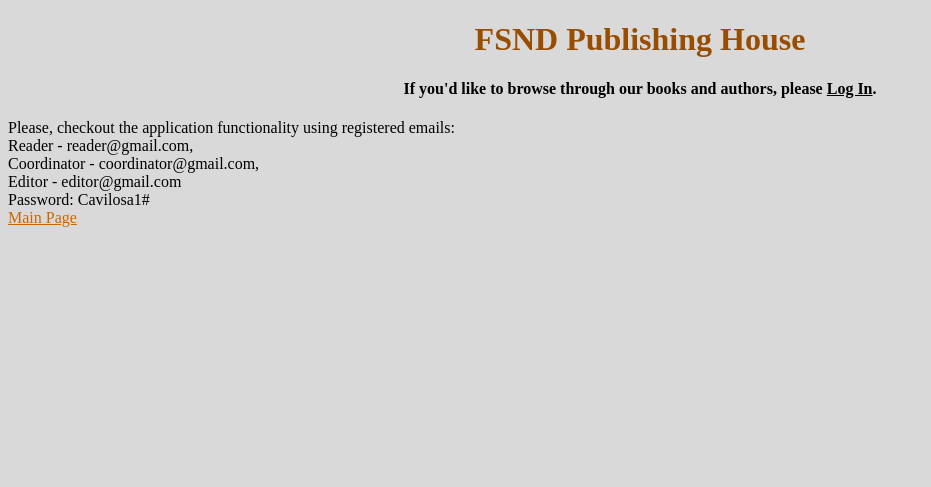
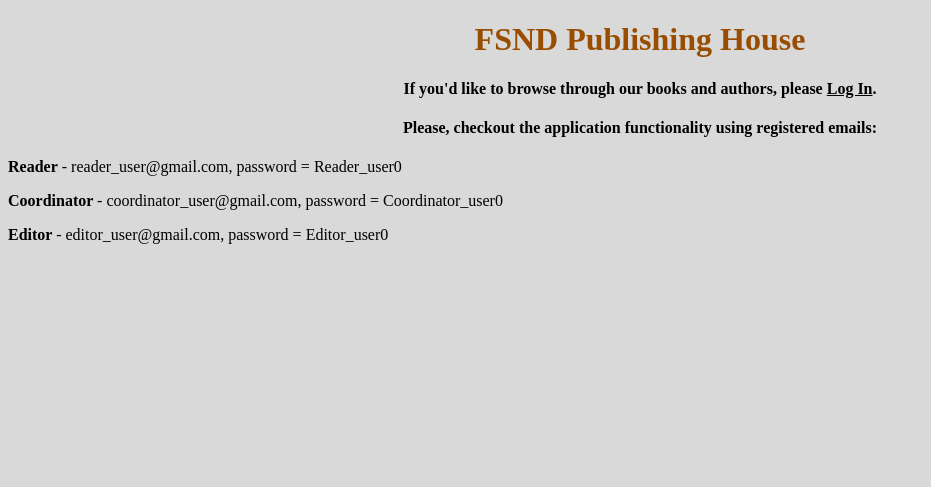
Before and after one commit to cavilosa/Publishing-House, a Flask app: page / in a window 1280 px wide. Shown: the top 487 px of the page, without its empty margins (0-931 px from the left). Run offline with Flask 2, Linux system fonts and the light colour scheme.

Commit message:
Updated with new signIn information

```diff
--- a/templates/layouts/main.html
+++ b/templates/layouts/main.html
@@ -27,18 +27,23 @@
     {% if login==True %}
     <h4>If you'd like to browse through our books and authors, please <a id="qsLoginBtn" class="btn btn-primary btn-lg btn-login btn-block" href="/login">Log In</a>.</h4>
 
-    Please, checkout the application functionality using registered emails:<br>
-
-    Reader - reader@gmail.com,<br>
-    Coordinator - coordinator@gmail.com,<br>
-    Editor - editor@gmail.com<br>
-
-    Password: Cavilosa1#
+    <div class="sign_in">
+      <h4>Please, checkout the application functionality using registered emails:</h4>
+        <p>
+          <b>Reader</b> - reader_user@gmail.com, password = Reader_user0
+        </p>
+        <p>
+          <b>Coordinator </b> - coordinator_user@gmail.com, password = Coordinator_user0
+        </p>
+        <p>
+          <b> Editor </b>- editor_user@gmail.com, password = Editor_user0
+        </p>
+    </div>
 
     {% endif %}
 
     {% if no_role %}
-        <h4>You haven't been assigned a role yet. Contact the administator for permissions.</h4>
+        <h4>You haven't been assigned a role yet. Contact the administrator for permissions.</h4>
         <div><a id="qsLogoutBtn" class="btn btn-primary btn-lg btn-logout btn-block" href="/logout">Logout</a></div>
     {% endif %}
 
@@ -52,8 +57,8 @@
           <div><a href="/authors/create">ADD NEW AUTHOR</a>
           {% endif %}</div>
        <div><a id="qsLogoutBtn" class="btn btn-primary btn-lg btn-logout btn-block" href="/logout">Logout</a></div>
+       <div><a class = "main_page" href="{{ url_for('index') }}">Main Page</a></div>
     {% endif %}
-        <div><a class = "main_page" href="{{ url_for('index') }}">Main Page</a></div>
 
     </container>
 
```
Also changed, not shown: README.md, templates/pages/book.html (line endings or trailing spaces), templates/pages/books.html (line endings or trailing spaces).
